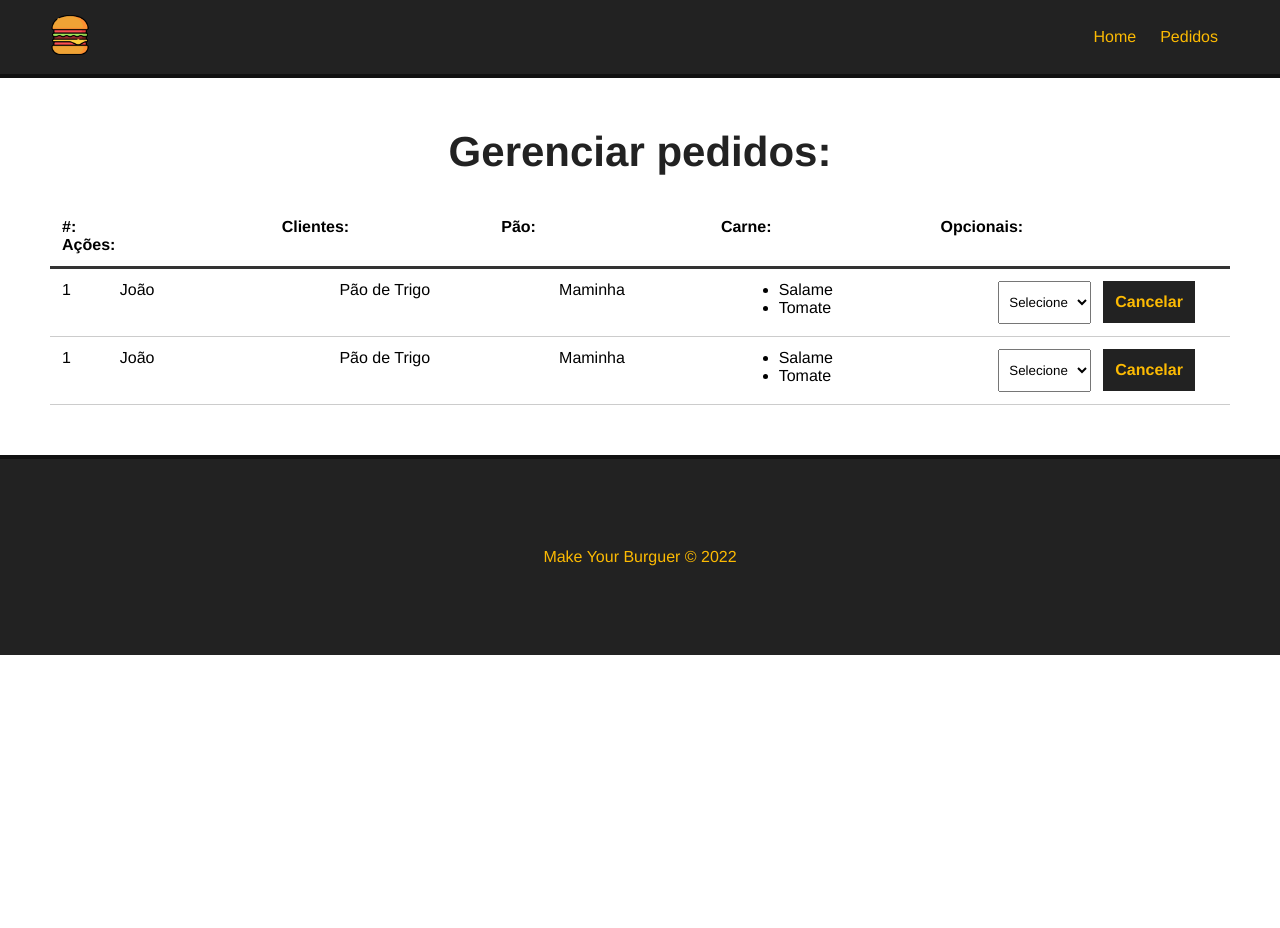
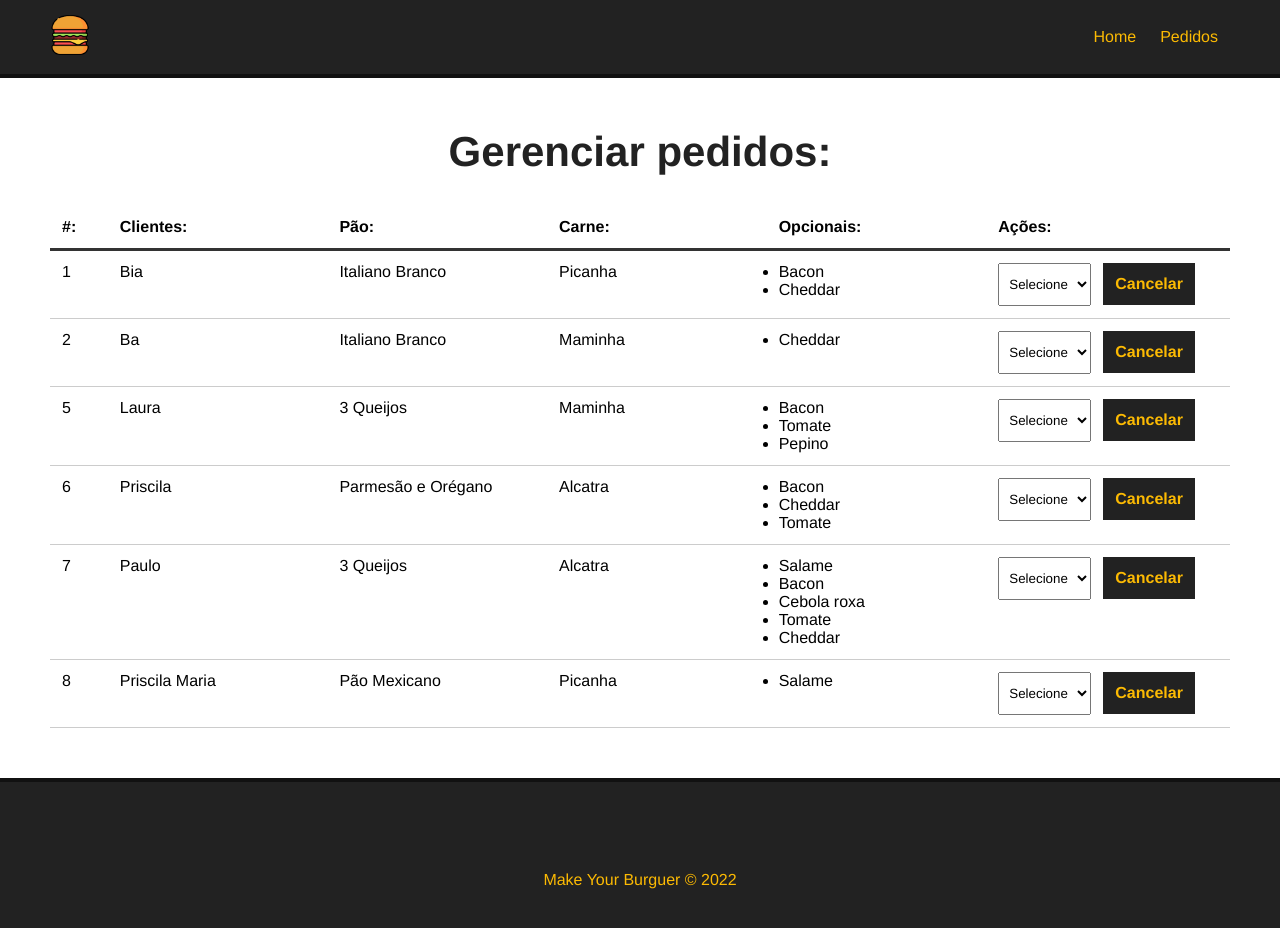
Before and after one commit to bamarcheti/make-your-burguer, a Vue app: page /pedidos in a window 1280 px wide. Shown: the top 928 px of the page. Before the commit the page ends 800 px from the top, so only its background shows below. Built offline with nearby package versions, Linux system fonts and the light colour scheme; data requests are answered from the project's data file.

Commit message:
commit resgatando pedidos do banco

```diff
--- a/db/db.json
+++ b/db/db.json
@@ -104,22 +104,6 @@
       "id": 2
     },
     {
-      "nome": "",
-      "carne": "",
-      "pao": "",
-      "opcionais": [],
-      "status": "Solicitado",
-      "id": 3
-    },
-    {
-      "nome": "",
-      "carne": "",
-      "pao": "",
-      "opcionais": [],
-      "status": "Solicitado",
-      "id": 4
-    },
-    {
       "nome": "Laura",
       "carne": "Maminha",
       "pao": "3 Queijos",
@@ -142,6 +126,30 @@
       ],
       "status": "Solicitado",
       "id": 6
+    },
+    {
+      "nome": "Paulo",
+      "carne": "Alcatra",
+      "pao": "3 Queijos",
+      "opcionais": [
+        "Salame",
+        "Bacon",
+        "Cebola roxa",
+        "Tomate",
+        "Cheddar"
+      ],
+      "status": "Solicitado",
+      "id": 7
+    },
+    {
+      "nome": "Priscila Maria",
+      "carne": "Picanha",
+      "pao": "Pão Mexicano",
+      "opcionais": [
+        "Salame"
+      ],
+      "status": "Solicitado",
+      "id": 8
     }
   ]
 }
--- a/src/components/Dashboard.vue
+++ b/src/components/Dashboard.vue
@@ -11,33 +11,16 @@
             </div>
         </div>
         <div id="burguer-table-rows">
-            <div class="burguer-table-row">
-                <div class="order-number">1</div>
-                <div>João</div>
-                <div>Pão de Trigo</div>
-                <div>Maminha</div>
+            <div class="burguer-table-row" v-for="burguer in burguers" :key="burguer.id">
+                <div class="order-number">{{ burguer.id }}</div>
+                <div>{{ burguer.nome }}</div>
+                <div>{{ burguer.pao }}</div>
+                <div>{{ burguer.carne }}</div>
                 <div>
                     <ul>
-                        <li>Salame</li>
-                        <li>Tomate</li>
-                    </ul>
-                </div>
-                <div>
-                    <select name="status" class="status">
-                        <option value="">Selecione</option>
-                    </select>
-                    <button class="delete-btn">Cancelar</button>
-                </div>
-            </div>
-            <div class="burguer-table-row">
-                <div class="order-number">1</div>
-                <div>João</div>
-                <div>Pão de Trigo</div>
-                <div>Maminha</div>
-                <div>
-                    <ul>
-                        <li>Salame</li>
-                        <li>Tomate</li>
+                        <li v-for="(opcional, index) in burguer.opcionais" :key="index">
+                            {{ opcional }}
+                        </li>
                     </ul>
                 </div>
                 <div>
@@ -53,7 +36,32 @@
 
 <script>
 export default {
-    name: "Dashboard"
+    name: "Dashboard",
+    data() {
+        return {
+            burguers: null,
+            burguer_id: null,
+            status: []
+        }
+    },
+    methods: {
+        async getPedidos() {
+
+            const req = await fetch("http://localhost:3000/burguers");
+
+            const data = await req.json();
+
+            this.burguers = data;
+
+            console.log(this.burguers);
+
+            // resgatar os status
+
+        }
+    },
+    mounted() {
+        this.getPedidos()
+    }
 }
 </script>
 
@@ -87,7 +95,7 @@ export default {
         border-bottom: 1px solid #CCC;
     }
 
-    #border-table-heading .order-id,
+    #burguer-table-heading .order-id,
     .burguer-table-row .order-number {
         width: 5%;
     }
```
